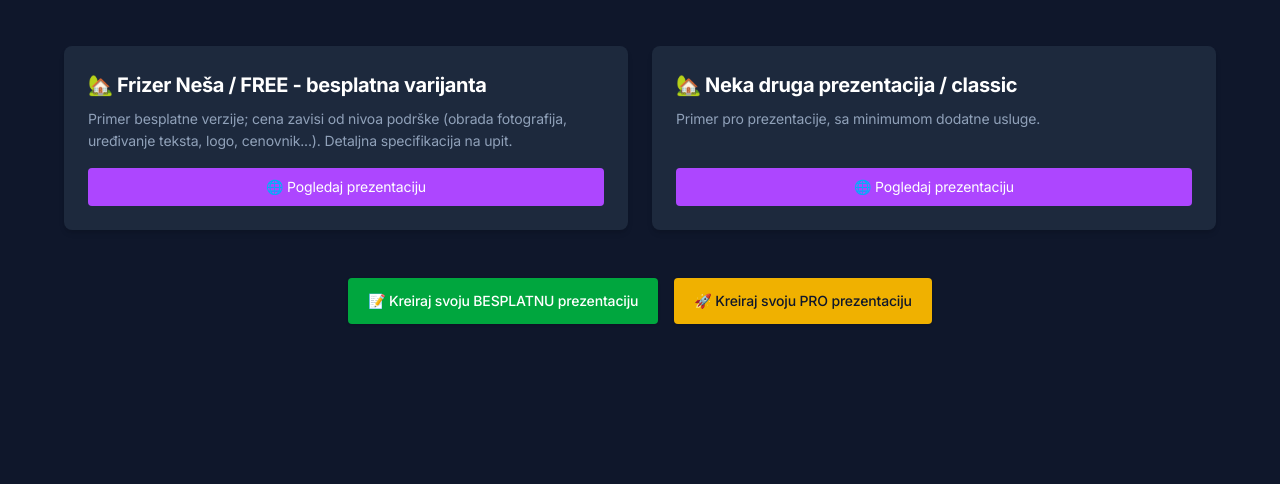
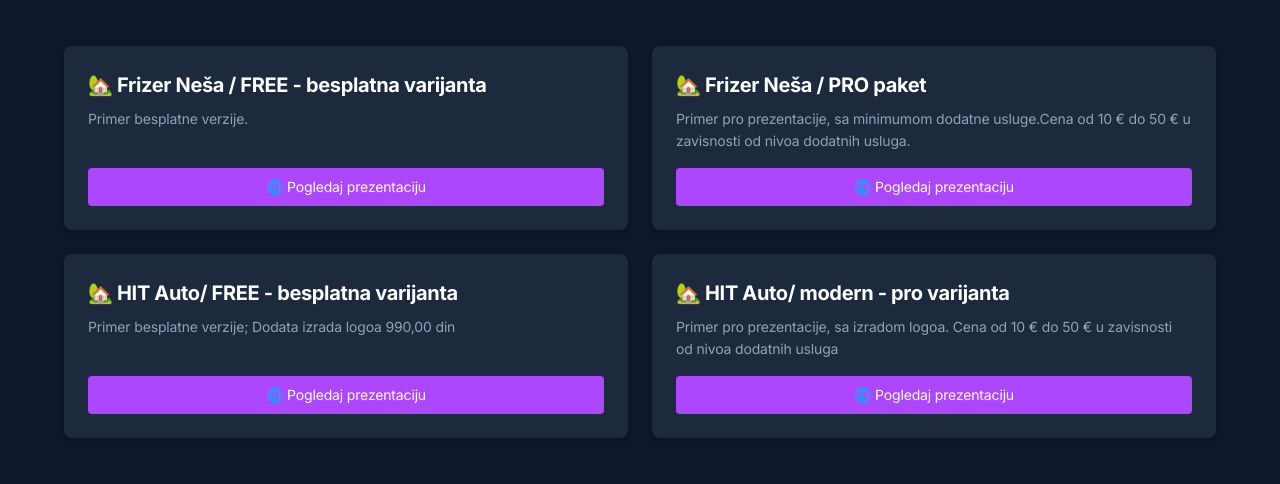
Before and after one commit to RadojeBozic/expressajt-backend, a Vue app in the folder frontend/: page /demo in a window 1280 px wide. Shown: the part 278-762 px from the top of the page. Built offline with nearby package versions, Linux system fonts and the light colour scheme; no server answers.

Commit message:
Dodavanje novih prezentacija

```diff
--- a/frontend/src/pages/DemoPreviews.vue
+++ b/frontend/src/pages/DemoPreviews.vue
@@ -15,14 +15,26 @@
           <!-- PRIMERI (slobodno menjaj/povećavaj listu) -->
           <DemoBox
             title="🏡 Frizer Neša / FREE - besplatna varijanta"
-            description="Primer besplatne verzije; cena zavisi od nivoa podrške (obrada fotografija, uređivanje teksta, logo, cenovnik...). Detaljna specifikacija na upit."
+            description="Primer besplatne verzije."
             link="/prezentacije/frizer-nesa-689dbf092251a"
           />
 
           <DemoBox
-            title="🏡 Neka druga prezentacija / classic"
-            description="Primer pro prezentacije, sa minimumom dodatne usluge."
+            title="🏡 Frizer Neša / PRO paket"
+            description="Primer pro prezentacije, sa minimumom dodatne usluge.Cena od 10 € do 50 € u zavisnosti od nivoa dodatnih usluga."
             link="/prezentacije/frizer-nesa-689db59a24081"
+          />
+
+           <DemoBox
+            title="🏡 HIT Auto/ FREE - besplatna varijanta"
+            description="Primer besplatne verzije; Dodata izrada logoa 990,00 din"
+            link="/prezentacije/hit-auto-sabac-689ddd8396c41"
+          />
+
+           <DemoBox
+            title="🏡 HIT Auto/ modern - pro varijanta"
+            description="Primer pro prezentacije, sa izradom logoa. Cena od 10 € do 50 € u zavisnosti od nivoa dodatnih usluga"
+            link="/prezentacije/hit-auto-sabac-689ddf3418f94"
           />
 
           <!-- 👇 Ovde samo kopiraj i menjaj -->
```
